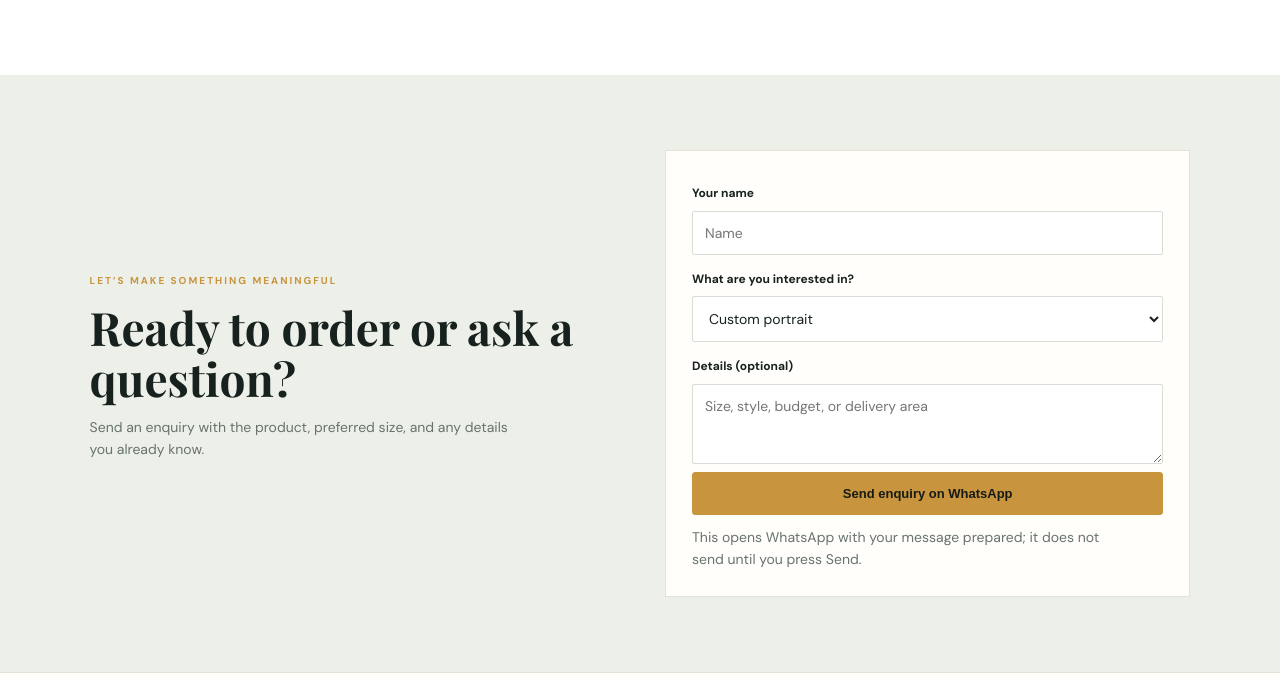
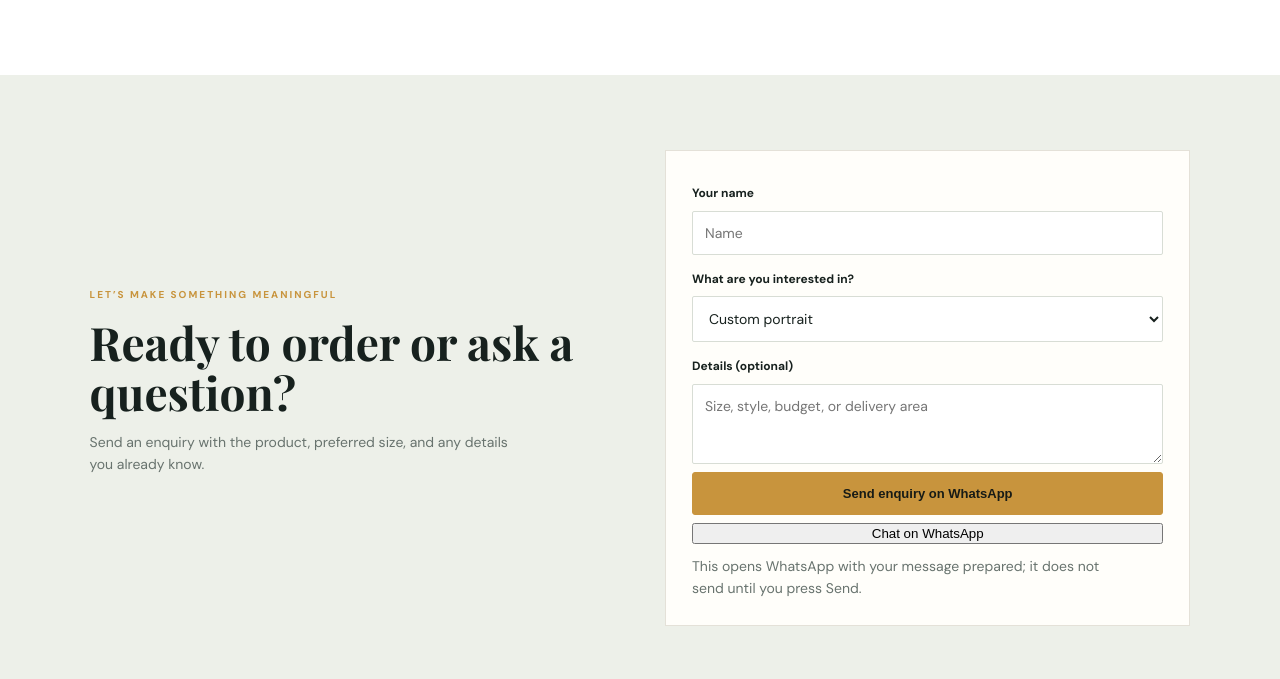
Before and after one commit to Danco795/wallarts_website, a plain HTML site: page index.html in a window 1280 px wide. Shown: the part 2303-2982 px from the top of the page. Drawn offline with nearby package versions, Linux system fonts and the light colour scheme; a web font is replaced by a local one.

Commit message:
Update WhatsApp button in enquiry form

```diff
--- a/index.html
+++ b/index.html
@@ -50,7 +50,8 @@
         <label for="name">Your name</label><input id="name" name="name" required placeholder="Name">
         <label for="product">What are you interested in?</label><select id="product" name="product"><option>Custom portrait</option><option>Family wall art</option><option>Canvas and wall pieces</option><option>Other / custom idea</option></select>
         <label for="details">Details (optional)</label><textarea id="details" name="details" rows="3" placeholder="Size, style, budget, or delivery area"></textarea>
-        <button class="button" type="submit">Send enquiry on WhatsApp</button>
+        <button class="button" type="submit">Send enquiry on WhatsApp</><button id="whatsappBtn">Chat on WhatsApp</button>
+<script src="script.js"></script>
         <p class="microcopy">This opens WhatsApp with your message prepared; it does not send until you press Send.</p>
       </form>
     </section>
```
